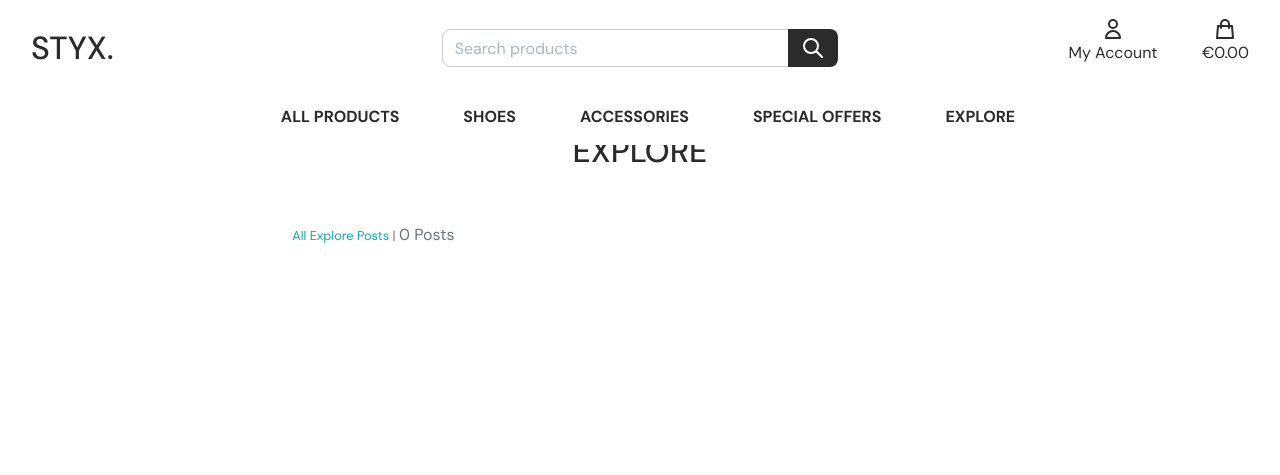
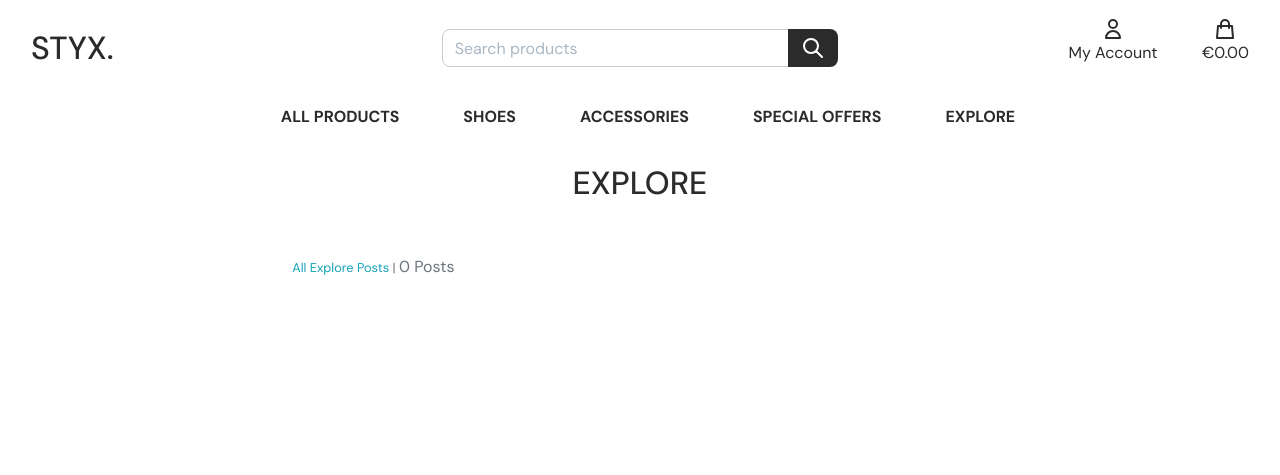
Before and after one commit to CarolinaCobo/styx, a Django app: page /explore/ in a window 1280 px wide. Shown: the top 475 px of the page. Run offline with Django 3.2, Linux system fonts and the light colour scheme; data that the repository does not hold is empty; parts of the project's set-up code (start-up, migrations or seed data) failed here and were passed over; some libraries are stand-ins or nearby versions.

Commit message:
fix style

```diff
--- a/explore/templates/explore/explore.html
+++ b/explore/templates/explore/explore.html
@@ -15,7 +15,7 @@
 
 <div class="container-fluid">
     <div class="row">
-        <div class="col text-center mt-3">
+        <div class="col text-center mt-5">
             <h2 class="logo-font">Explore</h2>
             <hr>
         </div>
--- a/static/css/base.css
+++ b/static/css/base.css
@@ -235,8 +235,11 @@ input[name='q']::placeholder {
 
 .signupForm > input[name=email] {
   width: 150px;
-  border:gray;
   border-radius: 8px 0 0 8px !important;
+}
+
+input[name=email] {
+  color: #aab7c4
 }
 
 .contact-link {
```
